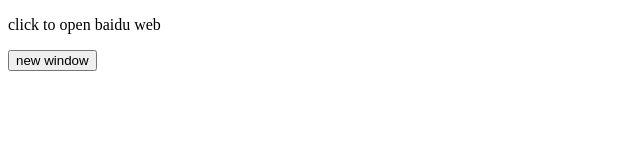
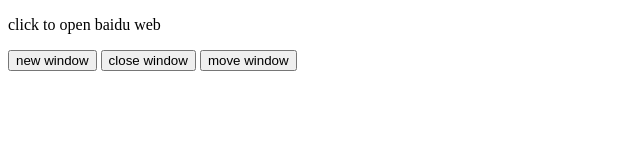
Before and after one commit to WSCKY/HTMLDemo, a plain HTML site: page TestCode/window.html in a window 1280 px wide. Shown: the whole page, without its empty margins (0-640 px from the left). Drawn offline with Linux system fonts and the light colour scheme.

Commit message:
add windows test code

```diff
--- a/TestCode/window.html
+++ b/TestCode/window.html
@@ -5,10 +5,20 @@
 function opennew(){
     window.open("http://www.baidu.com");
 }
+
+function closecurrent() {
+ window.close();
+}
+
+function movewindow(x, y) {
+ window.moveTo(x, y);
+}
 </script>
 </head>
 <body>
 <p>click to open baidu web</p>
 <button type="button" onclick="opennew()">new window</button>
+<button type="button" onclick="closecurrent()">close window</button>
+<button type="button" onclick="movewindow(100, 100)">move window</button>
 </body>
 </html>
```
